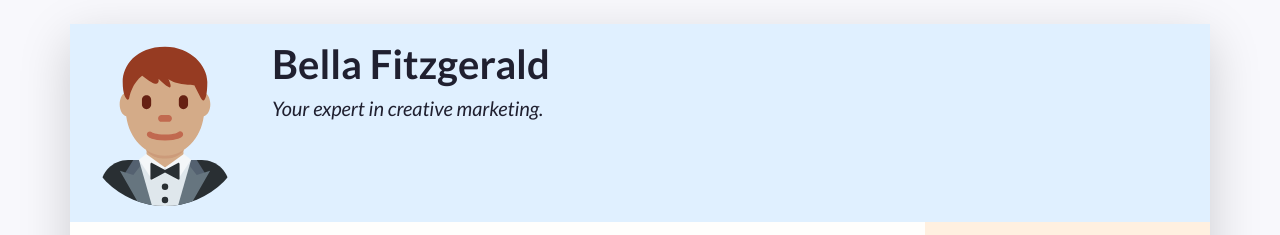
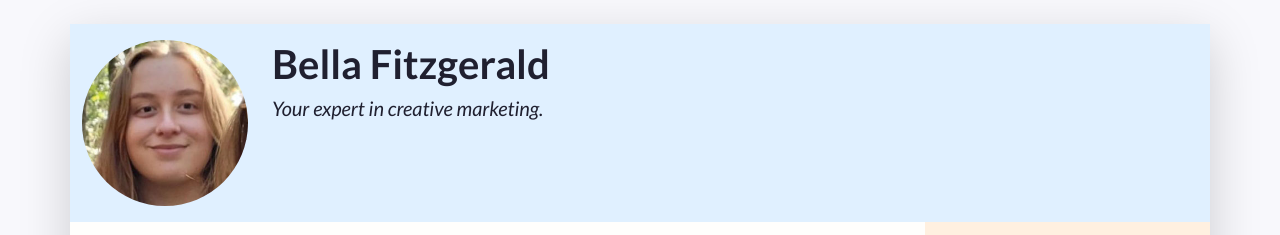
Before and after one commit to IsabellaFitzgerald/PRJ4_23_24_FitzgeraldBella, a plain HTML site: page index.html in a window 1280 px wide. Shown: the top 235 px of the page. Drawn offline with nearby package versions, Linux system fonts and the light colour scheme.

Commit message:
Image change

```diff
--- a/index.html
+++ b/index.html
@@ -43,7 +43,7 @@
             "w-100" makes sure the image takes the full width of the column it's in
             "rounded-circle" cuts a circle around the image
           -->
-          <img class="w-100 rounded-circle my-3" src="images/portrait.svg" alt="Portrait of Firstname Lastname" width="160">
+          <img class="w-100 rounded-circle my-3" src="images/Bella.jpg" alt="Portrait of Firstname Lastname" width="160">
         </div>
         <!--
           A container to wrap around your name and tagline. Full-width at small size, then columns of increasing size.
```
Also changed, not shown: images/Bella.jpg (added).
